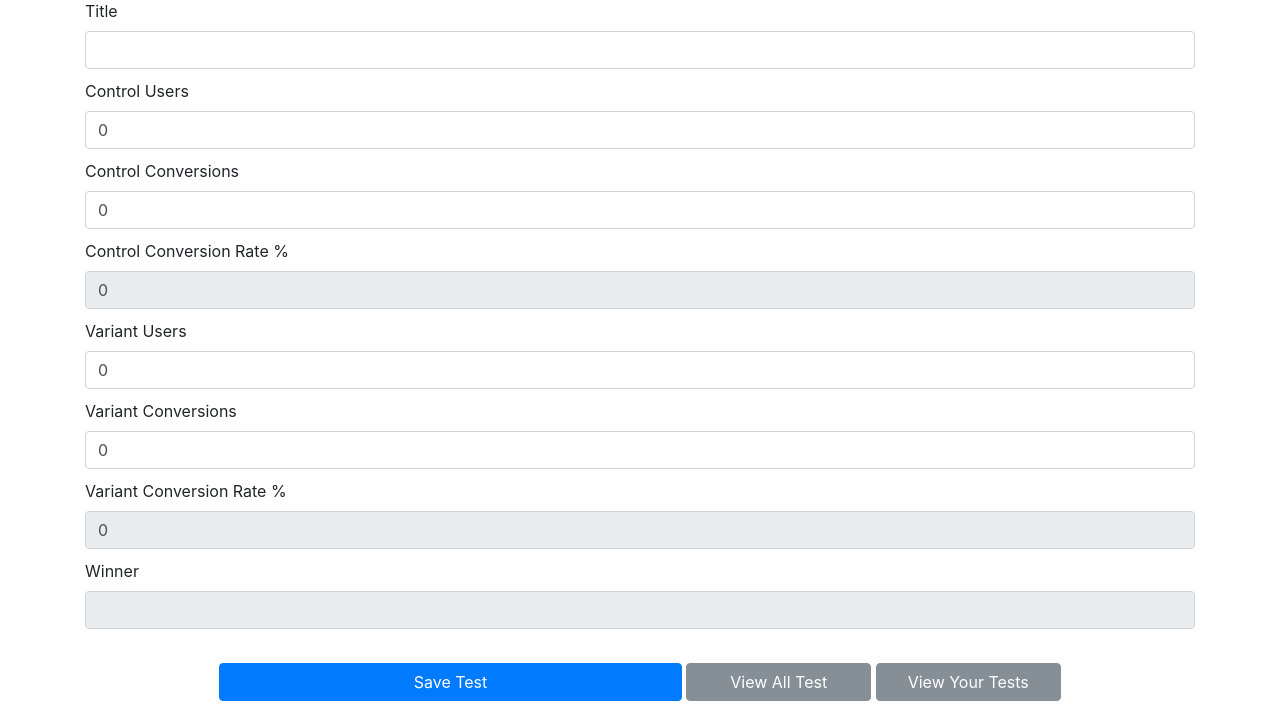
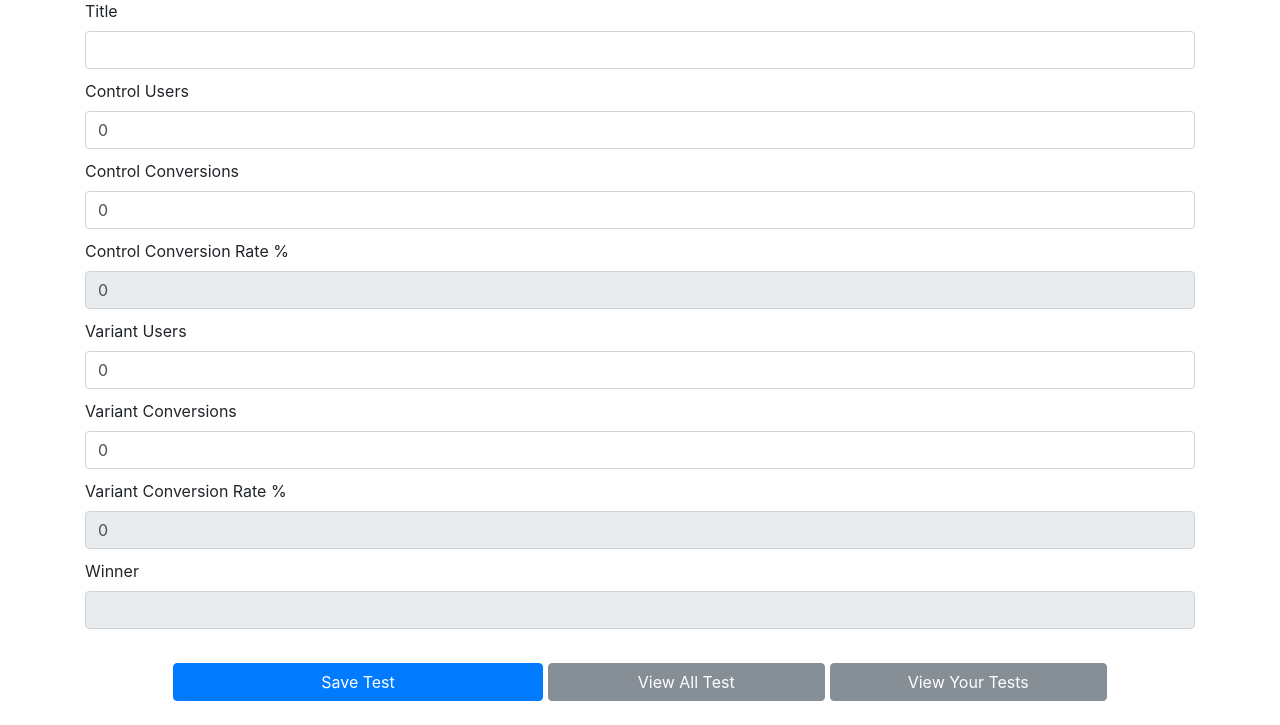
Before and after one commit to dilenworsoff/significance, a Django app: page /new_test/ in a window 1280 px wide. Shown: the part 205-930 px from the top of the page. Run offline with Django 3.2, Linux system fonts and the light colour scheme; a user stored in the database is signed in; some libraries are stand-ins or nearby versions.

```diff
--- a/stats/templates/new_test.html
+++ b/stats/templates/new_test.html
@@ -52,9 +52,9 @@ New Test
     {% csrf_token %}
     <br>
     <div style="text-align: center">
-    <button type="submit" class="btn btn-primary col-5">Save Test</button>
-    <a class="btn btn-secondary col-2" href="/all_tests/">View All Test</a>
-    <a class="btn btn-secondary col-2" href="/my_tests/">View Your Tests</a>
+    <button type="submit" class="btn btn-primary col-4">Save Test</button>
+    <a class="btn btn-secondary col-3" href="/all_tests/">View All Test</a>
+    <a class="btn btn-secondary col-3" href="/my_tests/">View Your Tests</a>
     <br>
     <br>
     </div>
```
